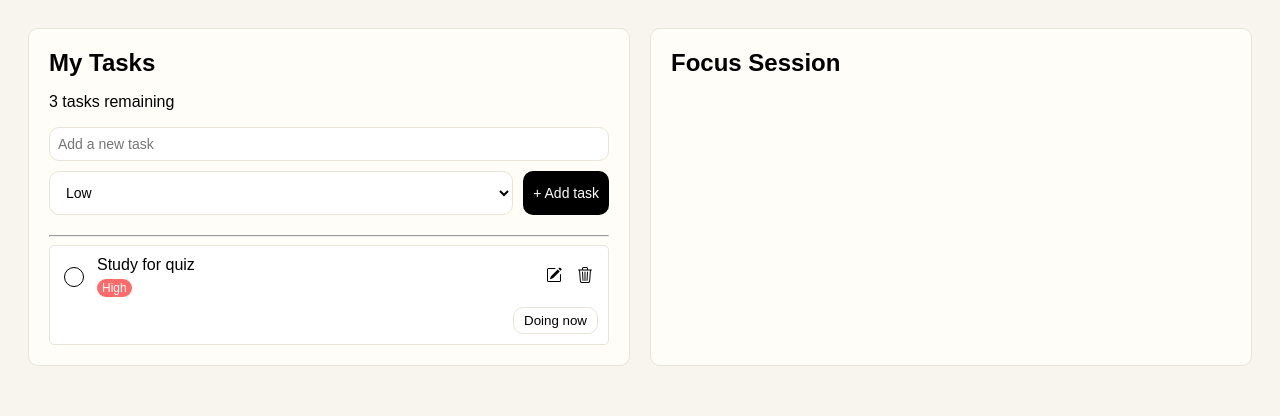
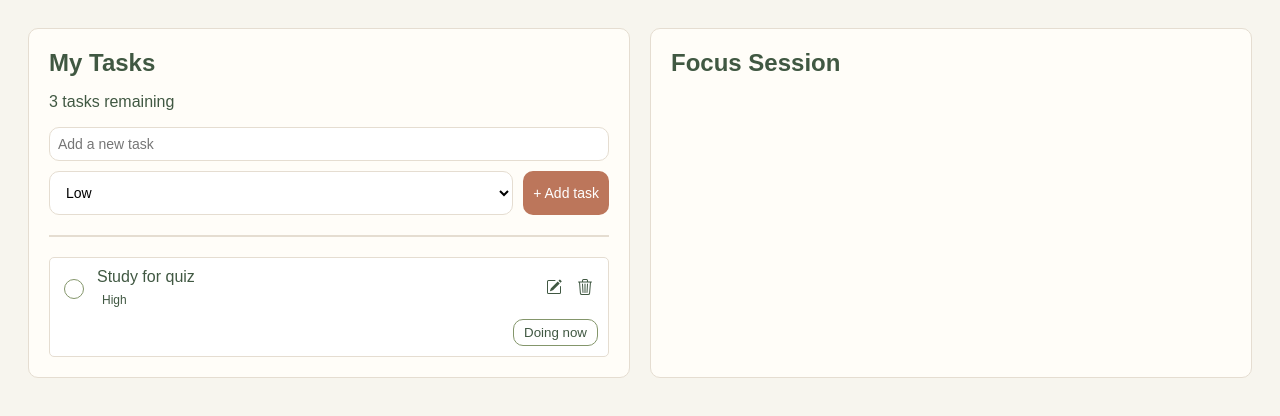
Before and after one commit to kaleysantonocito/To-Do-List-App, a plain HTML site: page index.html in a window 1280 px wide. Drawn offline with Linux system fonts and the light colour scheme.

Commit message:
update color scheme

```diff
--- a/style.css
+++ b/style.css
@@ -1,6 +1,7 @@
 body {
     background-color: #F7F5EE;
     font-family: Arial, sans-serif;
+    color: #405842;
 }
 
 h1 {
@@ -21,8 +22,14 @@ h1 {
     flex: 1; /* space evenly */
     background-color: #FFFDF8;
     padding: 20px;
-    border: 1px solid #E9E4D8;
+    border: 1px solid #E5DDD1;
     border-radius: 10px;
+}
+
+hr {
+    border: 1px solid #E5DDD1;
+    color: #E5DDD1;
+    margin-bottom: 20px;
 }
 
 /* Add task section */
@@ -35,7 +42,7 @@ h1 {
 
 .add-task input {
     font-size: 14px;
-    border: 1px solid #E9E4D8;
+    border: 1px solid #E5DDD1;
     border-radius: 10px;
     padding: 8px;
 }
@@ -49,14 +56,14 @@ h1 {
     flex: 1;
     font-size: 14px;
     background-color: white;
-    border: 1px solid #E9E4D8;
+    border: 1px solid #E5DDD1;
     border-radius: 10px;
     padding: 12px;
 }
 
 .task-controls button {
     font-size: 14px;
-    background-color: black;
+    background-color: #BC765B;
     color: white;
     border: none;
     border-radius: 10px;
@@ -64,8 +71,8 @@ h1 {
 }
 
 .task-controls button:hover {
-    background-color: #F0F1E6;
-    color: #403F32;
+    background-color: #9D5139;
+    color: white;
 }
 
 
@@ -74,7 +81,7 @@ h1 {
 .task-card {
     background-color: white;
     padding: 10px;
-    border: 1px solid #E9E4D8;
+    border: 1px solid #E5DDD1;
     border-radius: 5px;
     display: flex;
     flex-direction: column;
@@ -107,11 +114,12 @@ h1 {
     background-color: transparent;
     border: none;
     padding: 5px;
+    color: #405842;
 }
 
 .task-actions button:hover {
-    background-color: #F0F1E6;
-    color: #403F32;
+    background-color: #E8EEDF;
+    color: #405842;
 }
 
 .task-bottom {
@@ -121,33 +129,51 @@ h1 {
 
 .task-bottom button {
     background-color: white;
-    border: 1px solid #E9E4D8;
+    color: #405842;
+    border: 1px solid #84966B;
     border-radius: 10px;
     padding: 5px 10px;
 }
 
 .task-bottom button:hover {
-    background-color: #F0F1E6;
-    color: #403F32;
+    background-color: #E8EEDF;
+    color: #405842;
 }
 
+/* Check boxes */
+
+input[type="checkbox"] {
+    width: 20px;
+    height: 20px;
+    appearance: none;
+    border: 1px solid #84966B;
+    border-radius: 10px;
+}
+
+input[type="checkbox"]:checked {
+    background-color: #84966B;
+}
+
+/* Priority labels */
+
 .priority-label {
-    background-color: #FF6B6B;
-    color: white;
     padding: 2px 5px;
     border-radius: 10px;
     width: fit-content;
     font-size: 12px;
 }
 
-input[type="checkbox"] {
-    width: 20px;
-    height: 20px;
-    appearance: none;
-    border: 1px solid black;
-    border-radius: 10px;
+.priority-high {
+    background-color: #E8B4B0;
+    color: #873F3F;
 }
 
-input[type="checkbox"]:checked {
-    background-color: black;
+.priority-medium {
+    background-color: #F0DFAD;
+    color: #80652F;
 }
+
+.priority-low {
+    background-color: #E8EEDF;
+    color: #405842;
+}
```
